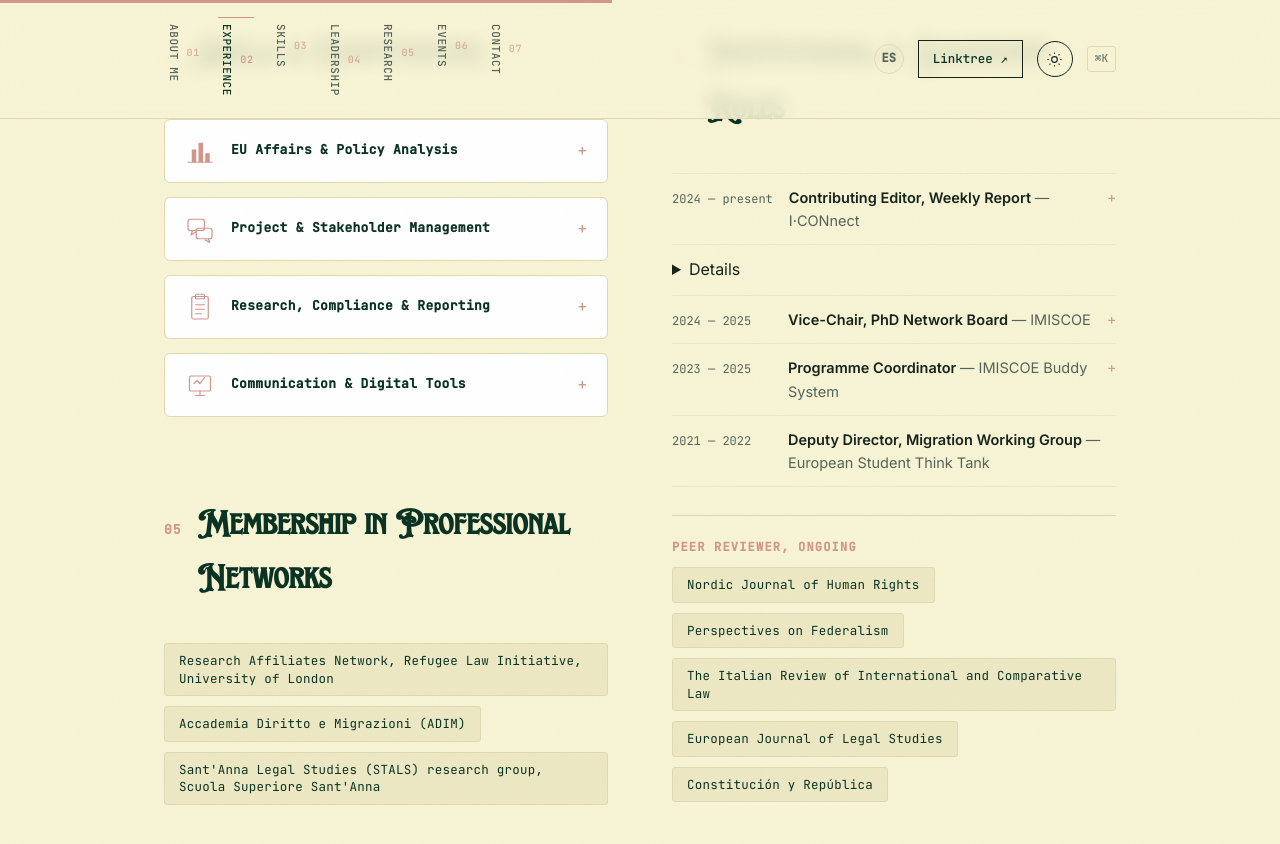
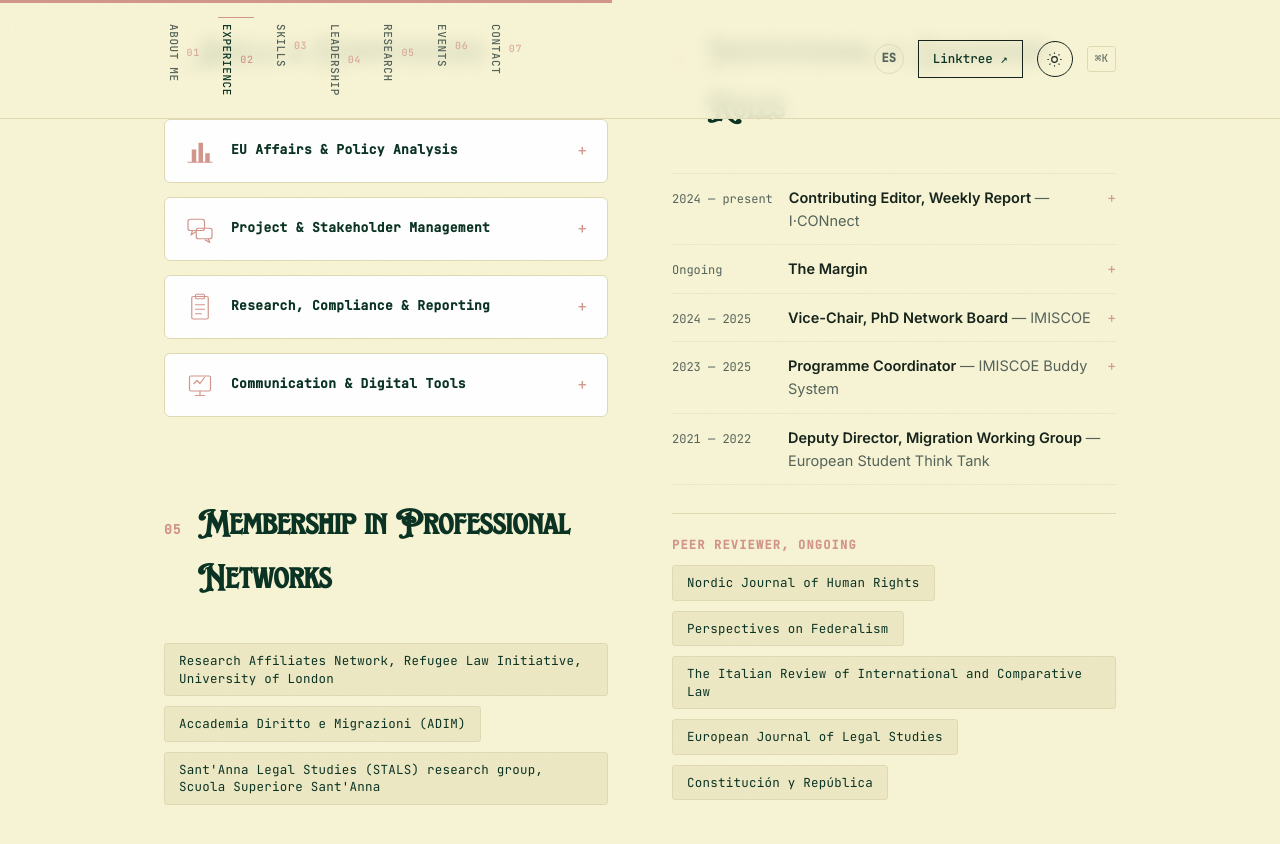
Before and after one commit to stalaveralodos-ux/s.talaveralodos, a Jekyll site: the page built from index.html, in a window 1280 px wide and 900 px high, scrolled down 2267 px. Shown: the top 844 px of the window. Built offline with Jekyll 4.4.1, drawn with Linux system fonts in a browser that asks for light colours.

Commit message:
Fix HTML structure and update content in leadership section

```diff
--- a/_includes/sections/leadership.html
+++ b/_includes/sections/leadership.html
@@ -10,17 +10,15 @@
           <span class="role-when">2024 — present</span>
           <span class="role-title">Contributing Editor, Weekly Report <span class="role-org">— I·CONnect</span></span>
         </summary>
-        <p class="exp-desc">Regular analytical summaries of global constitutional law developments for an international scholarly readership in <u><b><a href="https://www.iconnectblog.com/whats-new-week-of-june-1/">I·CONnect</a></b></u>.</p>
-     </details>
-
-     <details class="role-toggle">
+        <p class="exp-desc">Regular analytical summaries of global constitutional law developments for an international scholarly readership in <a href="https://www.iconnectblog.com/whats-new-week-of-june-1/">I·CONnect</a>.</p>
+      </details>
+      <details class="role-toggle">
+        <summary>
+          <span class="role-when">Ongoing</span>
+          <span class="role-title">The Margin</span>
         </summary>
-            <span class="role-when">On-going</span>
-            <span class="role-title">The Margin</span>
-       </summary>
         <p class="exp-desc"><a href="https://teamthemargin-cpu.github.io/themargin" target="_blank" rel="noopener noreferrer">teamthemargin-cpu.github.io/themargin ↗</a><br>Currently developing a public-facing legal engagement initiative aimed at making EU law and human rights accessible to non-specialist audiences.</p>
       </details>
-
       <details class="role-toggle">
         <summary>
           <span class="role-when">2024 — 2025</span>
@@ -28,7 +26,6 @@
         </summary>
         <p class="exp-desc">Represented doctoral researchers in network governance and participated in strategic decisions on early-career researcher support and network development.</p>
       </details>
-
       <details class="role-toggle">
         <summary>
           <span class="role-when">2023 — 2025</span>
@@ -36,13 +33,11 @@
         </summary>
         <p class="exp-desc">Designed and managed a pan-European mentoring programme pairing early-career migration researchers across 15+ countries, and organised training workshops and networking events.</p>
       </details>
-
       <div class="role-row">
         <span class="role-when">2021 — 2022</span>
         <span class="role-title">Deputy Director, Migration Working Group <span class="role-org">— European Student Think Tank</span></span>
       </div>
     </div>
-
     <div class="skills-block leadership-reviewer">
       <h3>Peer Reviewer, Ongoing</h3>
       <ul class="exp-keywords network-pills">
```
